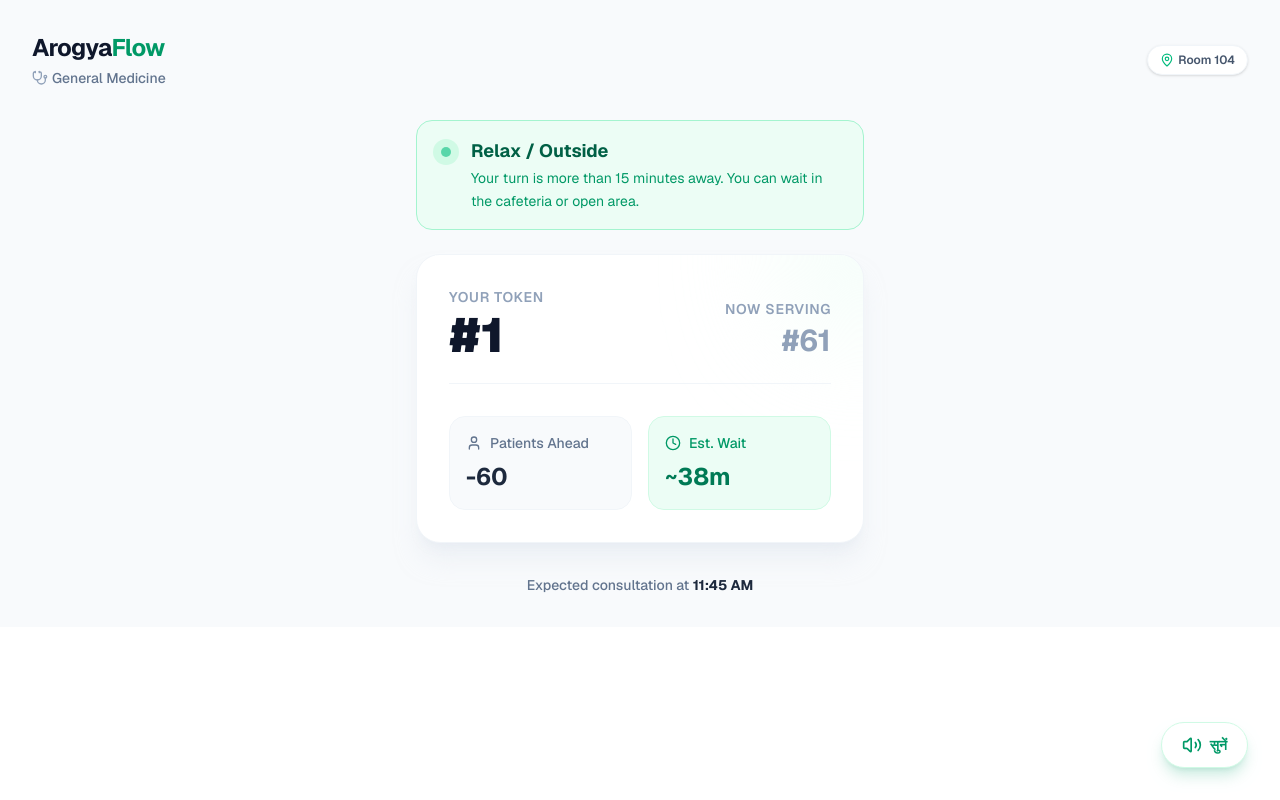
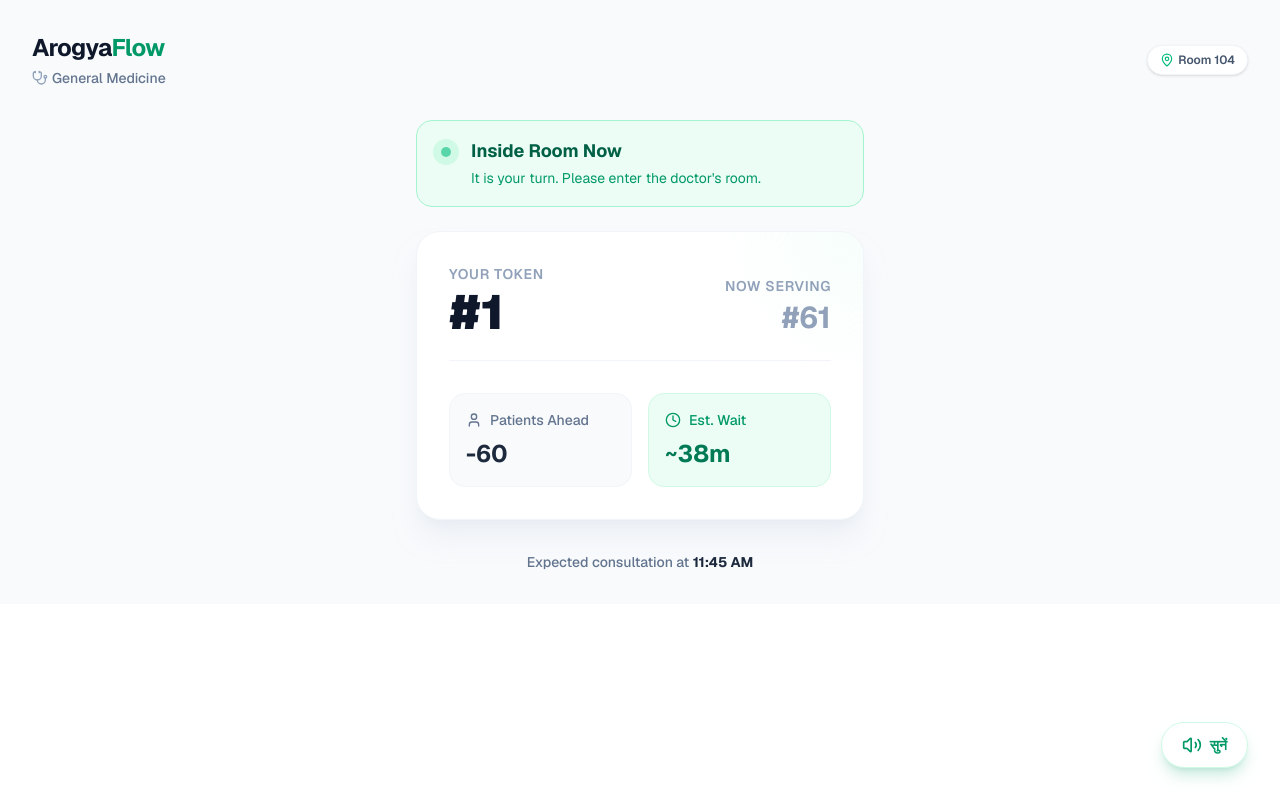
Before and after one commit to Anish-Valke/BnB-project, a Next.js app: page /patient/1 in a window 1280 px wide. Built offline with nearby package versions, Linux system fonts and the light colour scheme.

Commit message:
feat(patient-ui): Implement AF-009 3-Tier Status Buffer Badge

```diff
--- a/app/patient/[token]/page.tsx
+++ b/app/patient/[token]/page.tsx
@@ -1,4 +1,5 @@
 import { Clock, User, Stethoscope, MapPin, Volume2 } from "lucide-react";
+import StatusBadge from "@/components/StatusBadge";
 
 export default async function PatientPage({
   params,
@@ -36,18 +37,11 @@
       {/* Main Content */}
       <main className="flex-1 flex flex-col space-y-6 max-w-md w-full mx-auto">
 
-        {/* Status Badge Placeholder */}
-        <div className="bg-emerald-50 border border-emerald-200 rounded-2xl p-4 flex items-start space-x-3">
-          <div className="bg-emerald-100 p-2 rounded-full mt-0.5">
-            <div className="w-2.5 h-2.5 bg-emerald-500 rounded-full animate-pulse"></div>
-          </div>
-          <div>
-            <h2 className="text-emerald-800 font-bold text-lg">Relax / Outside</h2>
-            <p className="text-emerald-600 text-sm mt-0.5 leading-relaxed">
-              Your turn is more than 15 minutes away. You can wait in the cafeteria or open area.
-            </p>
-          </div>
-        </div>
+        <StatusBadge
+          myToken={myToken}
+          currentToken={currentToken}
+          estimatedWaitMins={estimatedWaitMins}
+        />
 
         {/* Giant Card for Tokens */}
         <div className="bg-white rounded-3xl shadow-xl shadow-slate-200/50 p-6 sm:p-8 border border-slate-100 relative overflow-hidden">
--- /dev/null
+++ b/components/StatusBadge.tsx
@@ -0,0 +1,83 @@
+import React from "react";
+
+interface StatusBadgeProps {
+  myToken: number;
+  currentToken: number;
+  estimatedWaitMins: number;
+}
+
+export default function StatusBadge({
+  myToken,
+  currentToken,
+  estimatedWaitMins,
+}: StatusBadgeProps) {
+  const patientsAhead = myToken - currentToken;
+
+  // Determine status based on PRD requirements
+  let status: "relax" | "buffer" | "inside";
+  if (patientsAhead <= 0) {
+    status = "inside";
+  } else if (patientsAhead <= 3 || estimatedWaitMins <= 15) {
+    status = "buffer";
+  } else {
+    status = "relax";
+  }
+
+  // Visual and textual configuration for each state
+  const config = {
+    relax: {
+      bg: "bg-rose-50",
+      border: "border-rose-200",
+      iconBg: "bg-rose-100",
+      iconColor: "bg-rose-500",
+      titleText: "text-rose-800",
+      descText: "text-rose-700",
+      title: "Relax / Outside",
+      desc: "Your turn is more than 15 minutes away. You can wait in the cafeteria or open area.",
+    },
+    buffer: {
+      bg: "bg-amber-50",
+      border: "border-amber-200",
+      iconBg: "bg-amber-100",
+      iconColor: "bg-amber-500",
+      titleText: "text-amber-800",
+      descText: "text-amber-700",
+      title: "Buffer Zone",
+      desc: "Please move to the waiting area near Room 104. You are coming up soon.",
+    },
+    inside: {
+      bg: "bg-emerald-50",
+      border: "border-emerald-200",
+      iconBg: "bg-emerald-100",
+      iconColor: "bg-emerald-500",
+      titleText: "text-emerald-800",
+      descText: "text-emerald-600",
+      title: "Inside Room Now",
+      desc: "It is your turn. Please enter the doctor's room.",
+    },
+  };
+
+  const currentConfig = config[status];
+
+  return (
+    <div
+      className={`border rounded-2xl p-4 flex items-start space-x-3 transition-colors duration-500 ${currentConfig.bg} ${currentConfig.border}`}
+    >
+      <div className={`${currentConfig.iconBg} p-2 rounded-full mt-0.5`}>
+        <div
+          className={`w-2.5 h-2.5 rounded-full animate-pulse ${currentConfig.iconColor}`}
+        ></div>
+      </div>
+      <div>
+        <h2 className={`font-bold text-lg ${currentConfig.titleText}`}>
+          {currentConfig.title}
+        </h2>
+        <p
+          className={`text-sm mt-0.5 leading-relaxed ${currentConfig.descText}`}
+        >
+          {currentConfig.desc}
+        </p>
+      </div>
+    </div>
+  );
+}
```
